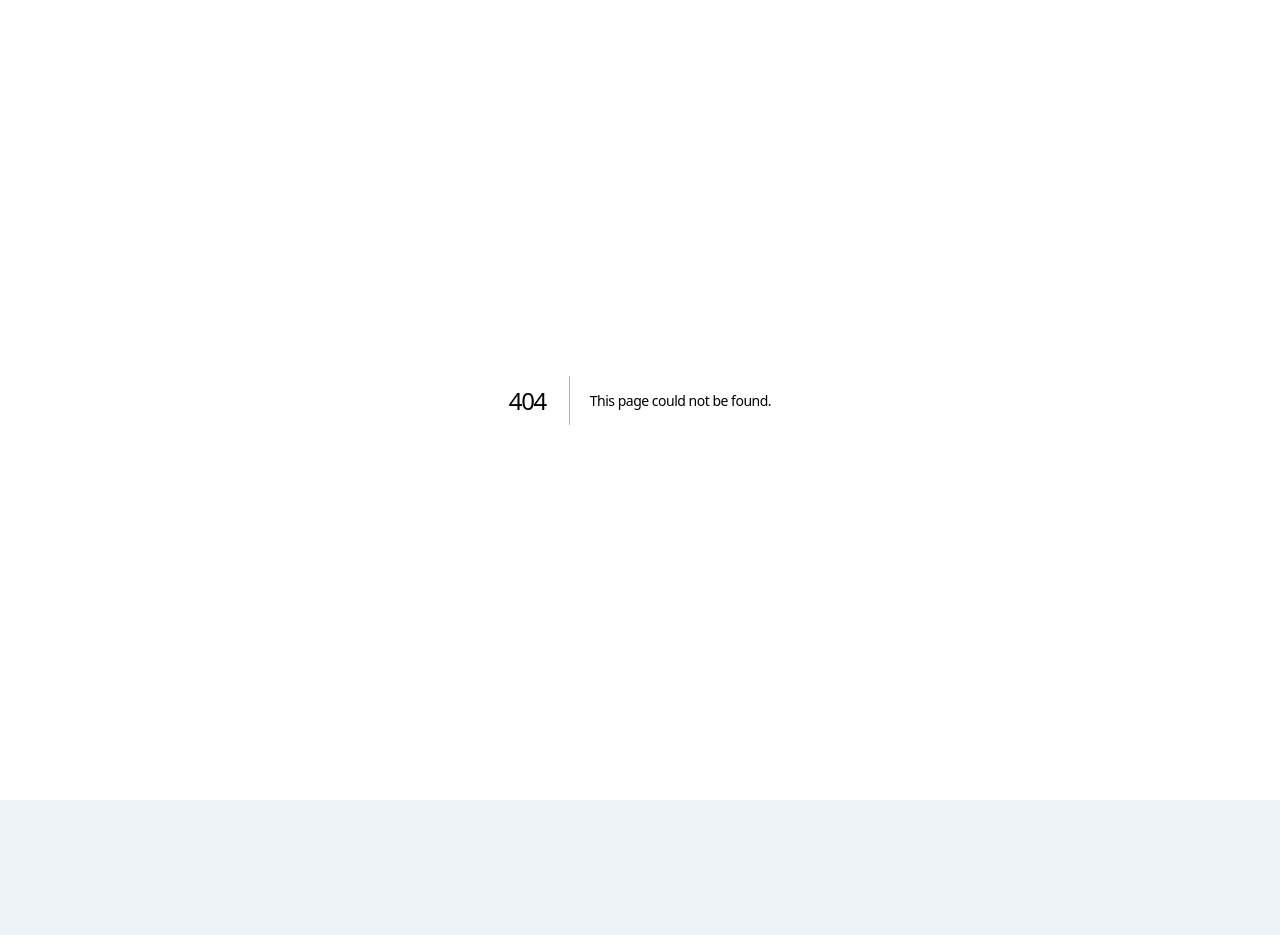
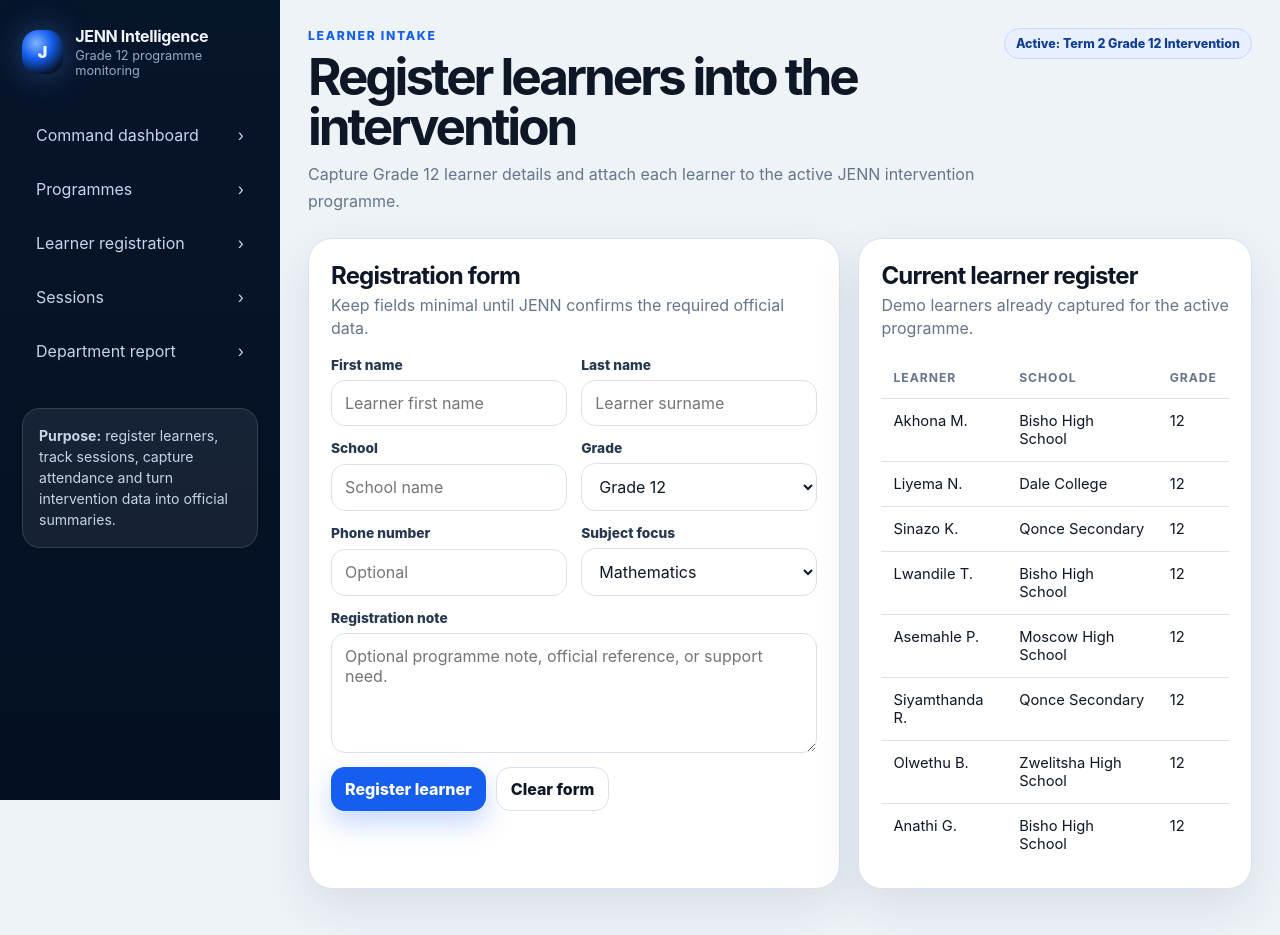
Before and after one commit to sbaj179/jenn-programme-intelligence, a Next.js app: page /learners/register in a window 1280 px wide. Before the commit this address had no page. Before the commit the page ends 800 px from the top, so only its background shows below. Built offline with nearby package versions, Linux system fonts and the light colour scheme.

Commit message:
Add learner registration page

```diff
--- /dev/null
+++ b/src/app/learners/register/page.jsx
@@ -0,0 +1,102 @@
+import AppShell from '@/components/AppShell'
+import { demoLearners, demoProgramme } from '@/lib/demo-data'
+
+export default function LearnerRegistrationPage() {
+  return (
+    <AppShell>
+      <header className="page-header">
+        <div>
+          <p className="eyebrow">Learner intake</p>
+          <h1>Register learners into the intervention</h1>
+          <p className="lead">
+            Capture Grade 12 learner details and attach each learner to the active JENN intervention programme.
+          </p>
+        </div>
+        <span className="badge">Active: {demoProgramme.name}</span>
+      </header>
+
+      <section className="grid-2">
+        <div className="panel">
+          <div className="panel-header">
+            <div>
+              <h2>Registration form</h2>
+              <p>Keep fields minimal until JENN confirms the required official data.</p>
+            </div>
+          </div>
+          <form className="form-grid">
+            <div className="field">
+              <label>First name</label>
+              <input placeholder="Learner first name" />
+            </div>
+            <div className="field">
+              <label>Last name</label>
+              <input placeholder="Learner surname" />
+            </div>
+            <div className="field">
+              <label>School</label>
+              <input placeholder="School name" />
+            </div>
+            <div className="field">
+              <label>Grade</label>
+              <select defaultValue="12">
+                <option value="12">Grade 12</option>
+              </select>
+            </div>
+            <div className="field">
+              <label>Phone number</label>
+              <input placeholder="Optional" />
+            </div>
+            <div className="field">
+              <label>Subject focus</label>
+              <select defaultValue="Mathematics">
+                <option>Mathematics</option>
+                <option>Physical Sciences</option>
+                <option>Life Sciences</option>
+                <option>Accounting</option>
+                <option>Business Studies</option>
+                <option>Mathematical Literacy</option>
+              </select>
+            </div>
+            <div className="field full">
+              <label>Registration note</label>
+              <textarea placeholder="Optional programme note, official reference, or support need." />
+            </div>
+            <div className="button-row full">
+              <button type="button" className="btn primary">Register learner</button>
+              <button type="button" className="btn secondary">Clear form</button>
+            </div>
+          </form>
+        </div>
+
+        <div className="panel">
+          <div className="panel-header">
+            <div>
+              <h2>Current learner register</h2>
+              <p>Demo learners already captured for the active programme.</p>
+            </div>
+          </div>
+          <div className="table-wrap">
+            <table>
+              <thead>
+                <tr>
+                  <th>Learner</th>
+                  <th>School</th>
+                  <th>Grade</th>
+                </tr>
+              </thead>
+              <tbody>
+                {demoLearners.map((learner) => (
+                  <tr key={learner.id}>
+                    <td>{learner.first_name} {learner.last_name}</td>
+                    <td>{learner.school_name}</td>
+                    <td>{learner.grade}</td>
+                  </tr>
+                ))}
+              </tbody>
+            </table>
+          </div>
+        </div>
+      </section>
+    </AppShell>
+  )
+}
```
